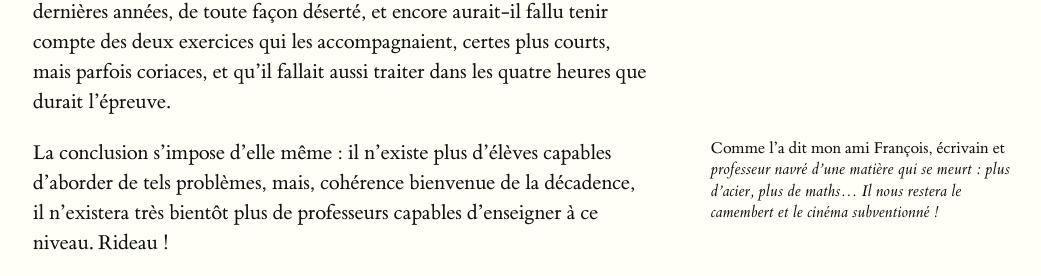
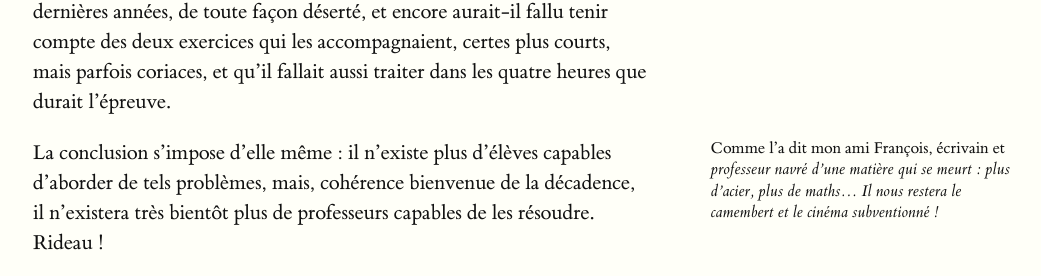
Before and after one commit to ombreve/ombreve.github.io, a plain HTML site: page index.html in a window 1280 px wide. Shown: the part 2713-2989 px from the top of the page, without its empty margins (127-1168 px from the left). Drawn offline with Linux system fonts and the light colour scheme.

Commit message:
reformulation : enseigner n'est pas professer

```diff
--- a/index.html
+++ b/index.html
@@ -191,7 +191,7 @@ traiter dans les quatre heures que durait l&rsquo;épreuve.
 La conclusion s&rsquo;impose d&rsquo;elle même&nbsp;: il n&rsquo;existe
 plus d&rsquo;élèves capables d&rsquo;aborder de tels problèmes,
 mais, cohérence bienvenue de la décadence, il n&rsquo;existera très
-bientôt plus de professeurs capables d&rsquo;enseigner à ce niveau.
+bientôt plus de professeurs capables de les résoudre.
 Rideau&nbsp;!<br>
 </p>
 <p>&nbsp;</p>
```
